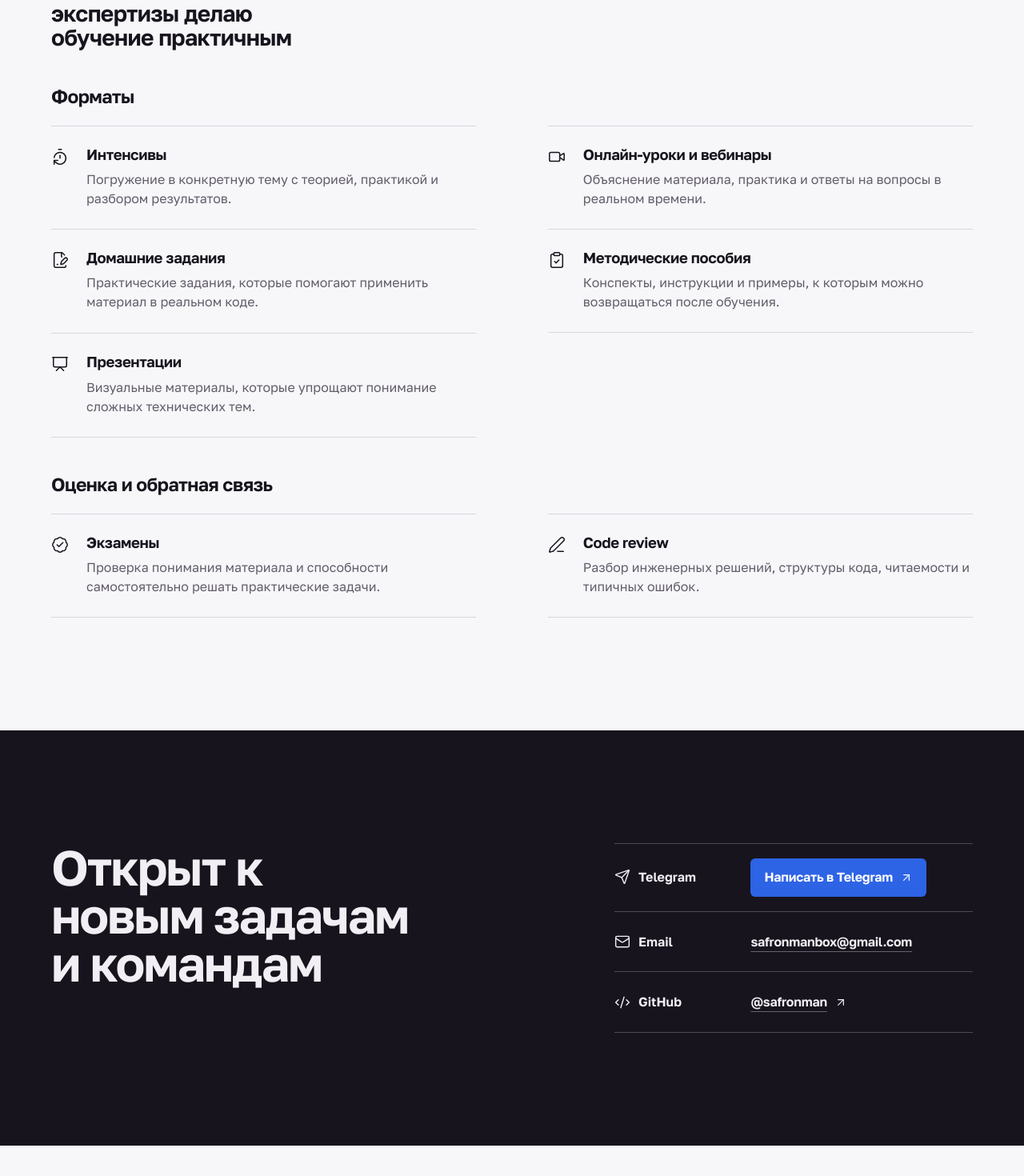
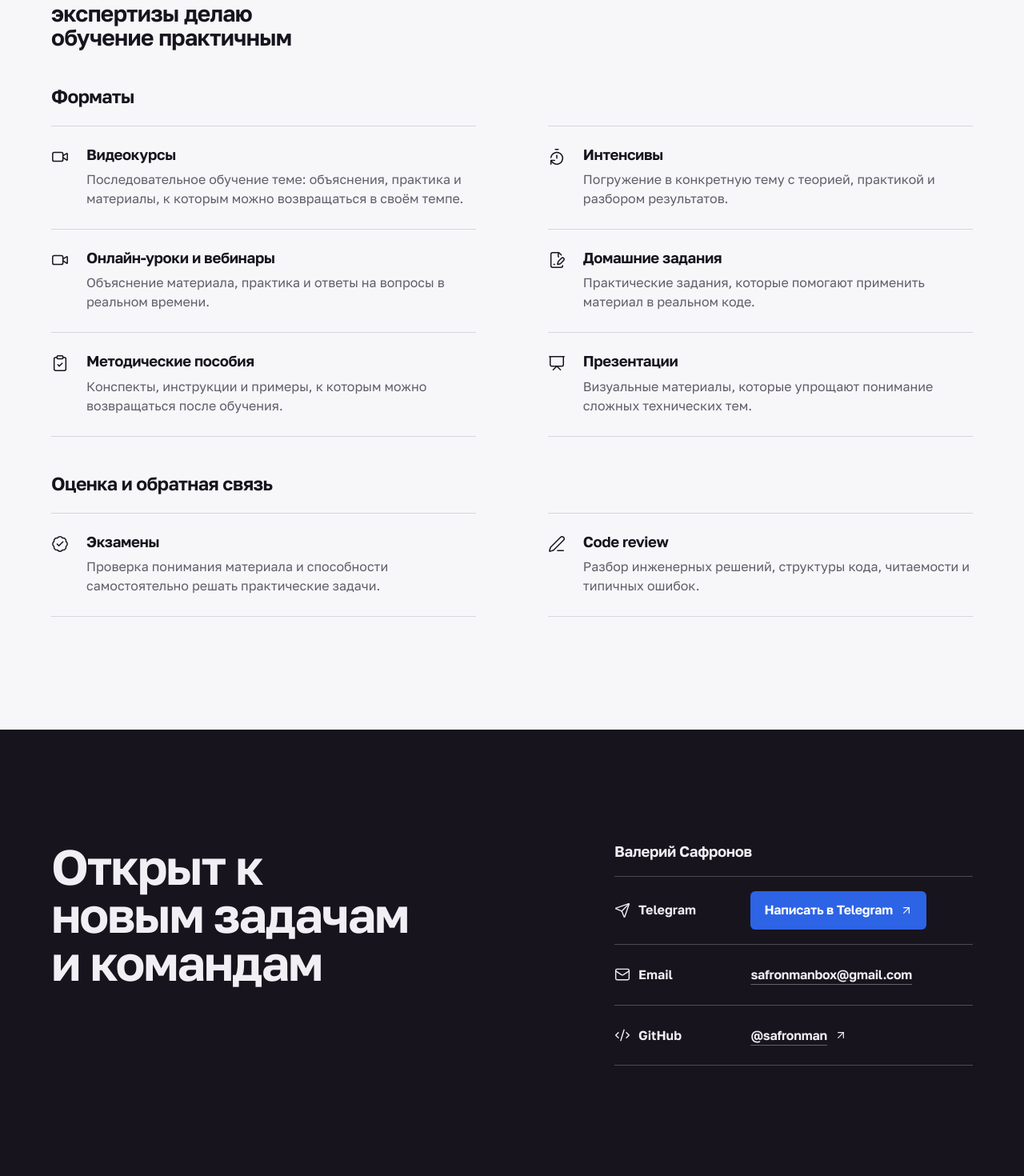
Before and after one commit to safronman/safronman.github.io, a Next.js app: page / in a window 1280 px wide. Shown: the part 6119-7589 px from the top of the page at 80% size. Before the commit the page ends 7551 px from the top, so only its background shows below. Built offline with nearby package versions, Linux system fonts and the light colour scheme.

Commit message:
refactor: regroup contact identity and channels

```diff
--- a/app/contact/contact.module.css
+++ b/app/contact/contact.module.css
@@ -21,16 +21,19 @@
   text-wrap: balance;
 }
 
-.intro p {
-  max-width: 42ch;
-  margin-top: 24px;
-  color: var(--muted-on-dark);
-  line-height: 1.5;
-  text-wrap: pretty;
+.name {
+  font-size: clamp(1.125rem, 1.45vw, 1.25rem);
+  font-weight: 650;
+  letter-spacing: -0.02em;
+  line-height: 1.2;
+}
+
+.contactDetails {
+  align-self: start;
 }
 
 .links {
-  align-self: end;
+  margin-top: 20px;
   font-style: normal;
 }
 
--- a/app/contact/contact.tsx
+++ b/app/contact/contact.tsx
@@ -9,6 +9,8 @@ export default function Contact() {
           <h2>Открыт к новым задачам и командам</h2>
         </header>
 
+        <div className={s.contactDetails}>
+          <p className={s.name}>Валерий Сафронов</p>
           <address className={s.links}>
             <div className={s.telegram}>
               <span className={s.channel}>
@@ -44,6 +46,7 @@ export default function Contact() {
             </div>
           </address>
         </div>
+      </div>
     </section>
   );
 }
--- a/app/technical-foundation/technical-foundation.tsx
+++ b/app/technical-foundation/technical-foundation.tsx
@@ -48,6 +48,12 @@ const foundationAreas: FoundationArea[] = [
 ];
 
 const formatAreas: FoundationArea[] = [
+  {
+    description:
+      "Последовательное обучение теме: объяснения, практика и материалы, к которым можно возвращаться в своём темпе.",
+    icon: Video,
+    title: "Видеокурсы",
+  },
   {
     description:
       "Погружение в конкретную тему с теорией, практикой и разбором результатов.",
```
Also changed, not shown: 1 other file (tests, documents, lock files or other folders). Lines whose indentation alone changed are shown as unchanged.
